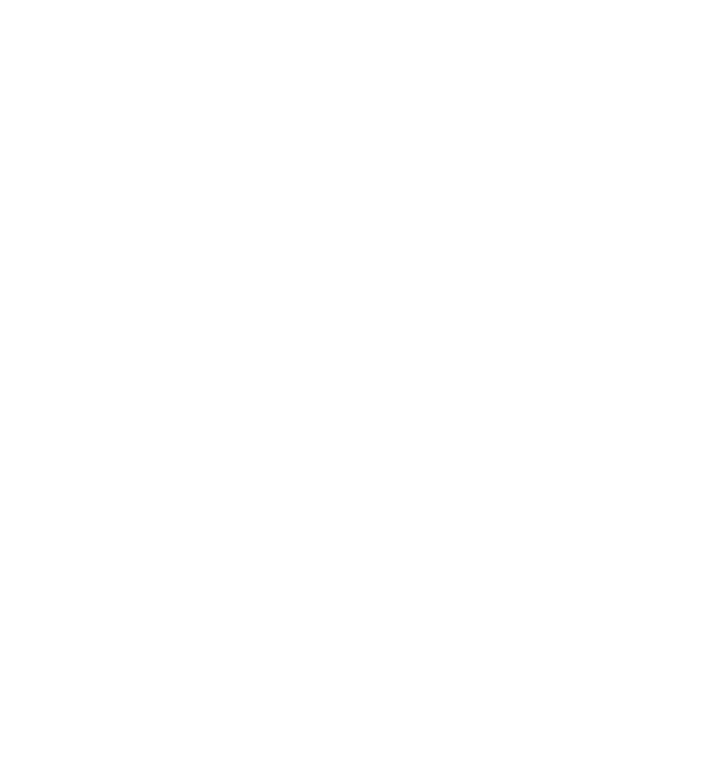
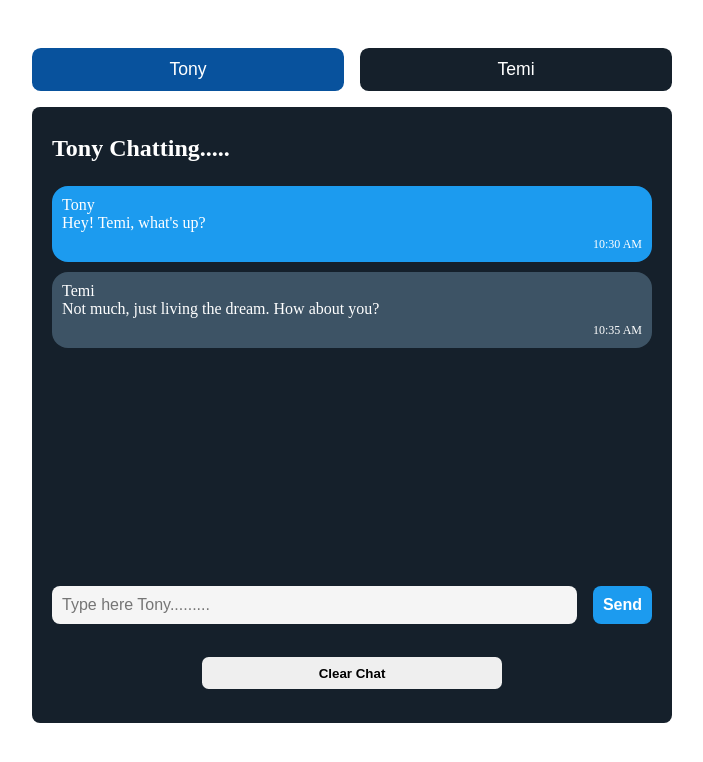
Before and after one commit to NjokuAnthony/chat-box, a plain HTML site: page index.html in a window 1280 px wide. Shown: the whole page, without its empty margins (288-991 px from the left). Drawn offline with Linux system fonts and the light colour scheme.

Commit message:
javascript added

```diff
--- a/index.html
+++ b/index.html
@@ -4,27 +4,37 @@
     <meta charset="UTF-8">
     <meta http-equiv="X-UA-Compatible" content="IE=edge">
     <meta name="viewport" content="width=device-width, initial-scale=1.0">
-    <title>Document</title>
+    <title>Njoku Chat App</title>
     <link rel="stylesheet" href="style.css">
 </head>
 <body>
+     <div class="person-selector">
+         <button class="button person-selector-button active-person" id="Tony-selector">Tony</button>
+         <button class="button person-selector-button" id="Temi-selector">Temi</button>
+     </div>
 
+     <div class="chat-container">
+         <h2 class="chat-header">Tony Chatting.....</h2>
 
+         <div class="chat-messages">
+             <div class="message blue-bg">
+                 <div class="message-sender">Tony</div>
+                 <div class="message-text">Hey! Temi, what's up?</div>
+                 <div class="message-timestamp">10:30 AM</div>
+             </div>
+             <div class="message gray-bg">
+                <div class="message-sender">Temi</div>
+                <div class="message-text">Not much, just living the dream. How about you?</div>
+                <div class="message-timestamp">10:35 AM</div>
+            </div>
+         </div>
+         <form class="chat-input-form">
+             <input type="text" class="chat-input" required placeholder="Type here Tony.........">
+             <button type="submit" class="button send-button">Send</button>
+         </form>
 
-
-
-
-
-
-
-
-
-
-
-
-
-
-
+         <button class="button clear-chat-button">Clear Chat</button>
+     </div>
 
 
     <script src="main.js"></script>
--- a/main.js
+++ b/main.js
@@ -0,0 +1,46 @@
+const tonySelectorBtn = document.querySelector('#Tony-selector')
+const temiSelectorBtn = document.querySelector('#Temi-selector')
+const chatHeader = document.querySelector('.chat-header')
+const chatMessages = document.querySelector('.chat-messages')
+const chatInputForm = document.querySelector('.chat-input-form')
+const chatInput = document.querySelector('.chat-input')
+const clearChatBtn = document.querySelector('.clear-chat-button')
+
+const chatMessageElement = (message) =>
+    <div class="message ${message.sender === 'Tony' ? 'blue-bg' : 'gray-bg'}">
+        <div class="message-sender">${message.sender}</div>
+        <div class="message-text">${message.text}</div>
+        <div class="message-timestamp">${message.timestamp}</div>
+    </div>
+
+
+let messageSender = 'Tony'
+
+const updateMessageSender = (name) => {
+    messageSender = name
+    chatHeader.innerText = '${messageSender} chatting...'
+    chatInput.placeholder = 'Type here, ${messageSender}...'
+}
+if (name === 'Tony') {
+    tonySelectorBtn.classList.add('active-person')
+    temiSelectorBtn.classList.remove('active-person')
+}
+if (name === 'Temi') {
+    temiSelectorBtn.classList.add('active-person')
+    temiSelectorBtn.classList.remove('active-person')
+}
+
+
+tonySelectorBtn.onclick = () => updateMessageSender('Tony')
+temiSelectorBtn.onclick = () => updateMessageSender('Temi')
+
+const sendMessage = (e) =>{
+    e.preventDefault()
+
+    const timestamp = new Date().toLocaleString('en-US', { hour: 'numeric', minute: 'numeric', hour12: true})
+    const message = {
+        sender: messageSender,
+        text: chatInput.value,
+        timestamp,
+    }
+}
--- a/style.css
+++ b/style.css
@@ -0,0 +1,141 @@
+/* *{
+    margin: 0;
+    padding: 0;
+    box-sizing: border-box;
+} */
+
+/* body{
+    background-image: linear-gradient(
+    23deg,
+    hsl(49deg 100% 69%) 0%,
+    hsl(16deg 80% 61%) 2%,
+    hsl(330deg 81% 34%) 12%,
+    hsl(259deg 100% 15%) 50%,
+    hsl(212deg 100% 25%) 88%,
+    hsl(197deg 100% 30%) 98%,
+    hsl(183deg 79% 36%) 100%,
+    );
+    height: 100vh;
+} */
+body{
+    height: 100vh;
+    /* background-image: linear-gradient(hsl(259deg 100% 15%) 50%,); */
+}
+
+.button{
+    border: none;
+    padding: 0.625em;
+    border-radius: 0.5em;
+    cursor: pointer;
+}
+.button:hover{
+    filter: brightness(0.9);
+}
+.button:active{
+    transform: translateY(2px);
+}
+
+.person-selector{
+    display: flex;
+    justify-content: center;
+    gap: 1em;
+    margin: 3em auto 1em;
+    max-width: 40em;
+}
+
+.person-selector-button{
+    width: 100%;
+    background: #15202b;
+    color: #fff;
+    font-size: 1.1em;
+}
+.active-person{
+    background: #08529d;
+    box-shadow: 0 0 0.5em 0 1em #c3c3c333;
+}
+.chat-container{
+    background: #15202b;
+    font-family: 'roboto' sans-serif;
+    border-radius: 0.5em;
+    padding: 0.5em 1.25em;
+    margin: auto;
+    max-width: 37.5em;
+    height: 37.5em;
+    box-shadow: 0 0 0.5em 0 1em #c3c3c333;
+}
+
+.chat-header{
+    margin-bottom: 1em;
+    color: #fff;
+}
+.chat-header h2{
+    font-weight: bold;
+    font-size: 1.25em;
+}
+ .chat-messages{
+     height: 23em;
+     overflow-y: scroll;
+ }
+
+.chat-messages::-webkit-scrollbar{
+    display: none;
+}
+
+.message{
+    padding: 0.625em;
+    margin-bottom: 0.625em;
+    border-radius: 1em;
+    color: #fff;
+    display: flex;
+    flex-direction: column;
+}
+
+.messages-sender{
+    font-weight: bold;
+    margin-bottom: 0.31em;
+}
+
+.message-text{
+    font-size: 1em;
+    margin-bottom: 0.31em;
+    word-wrap: break-word;
+}
+.message-timestamp{
+    font-size: 0.75em;
+    text-align: right;
+}
+
+.blue-bg{
+  background-color: #1c9bef;
+}
+.gray-bg{
+    background-color: #3d5365;
+}
+.chat-input-form{
+    display: flex;
+    align-items: center;
+    margin-top: 2em;
+    gap: 1em;
+}
+
+.chat-input{
+    padding: 0.625em;
+    border: none;
+    border-radius: 0.5em;
+    background-color: #f5f5f5;
+    color: #333;
+    font-size: 1em;
+    flex-grow: 1;
+}
+.send-button{
+    background-color: #1c9bef;
+    font-weight: bold;
+    font-size: 1em;
+    color: #fff;
+}
+.clear-chat-button{
+    display: block;
+    margin: 2.5em auto;
+    width: 50%;
+    font-weight: bold;
+}
```
